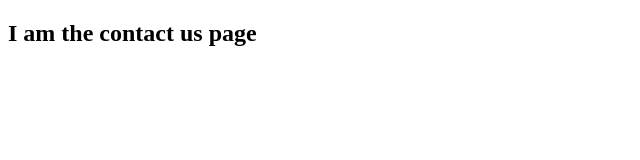
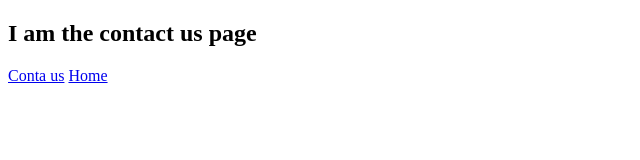
Before and after one commit to wangolo832/staging, a plain HTML site: page src/contact/contact.html in a window 1280 px wide. Shown: the whole page, without its empty margins (0-640 px from the left). Drawn offline with Linux system fonts and the light colour scheme.

Commit message:
FIX: I have added the contact us link

```diff
--- a/src/contact/contact.html
+++ b/src/contact/contact.html
@@ -7,5 +7,7 @@
 </head>
 <body>
   <h2>I am the contact us page</h2>
+  <a href="./contact/contact.html">Conta us</a>
+  <a href="../index.html">Home</a>
 </body>
 </html>
```
